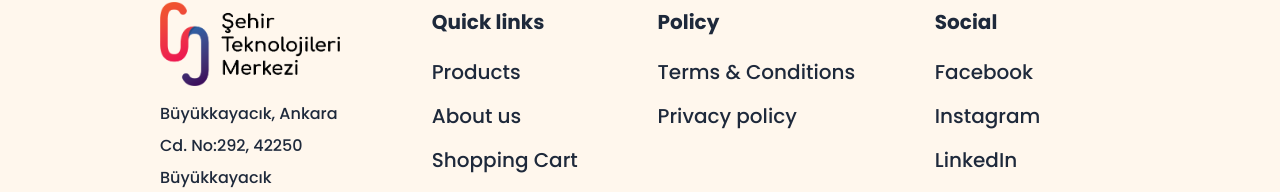
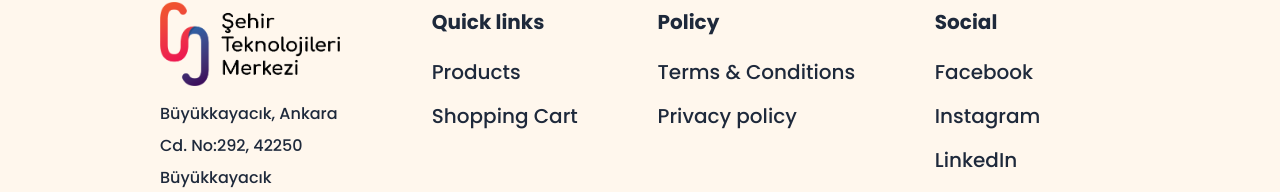
Before and after one commit to ozkurkculer/stm-task, a Next.js app: page / in a window 1280 px wide. Shown: the part 1364-1556 px from the top of the page. Built offline with nearby package versions, Linux system fonts and the light colour scheme.

Commit message:
Fix footer content

```diff
--- a/src/components/Footer/Footer.jsx
+++ b/src/components/Footer/Footer.jsx
@@ -14,7 +14,6 @@ function Footer() {
           <div className=" flex-col justify-start items-start gap-4 inline-flex flex-grow">
             <div className="text-slate-800 text-xl font-bold leading-loose">Quick links</div>
             <div className="text-slate-800 text-xl font-normal">Products</div>
-            <div className="text-slate-800 text-xl font-normal">About us</div>
             <div className="text-slate-800 text-xl font-normal">Shopping Cart</div>
           </div>
           <div className=" flex-col justify-start items-start gap-4 inline-flex flex-grow">
```
